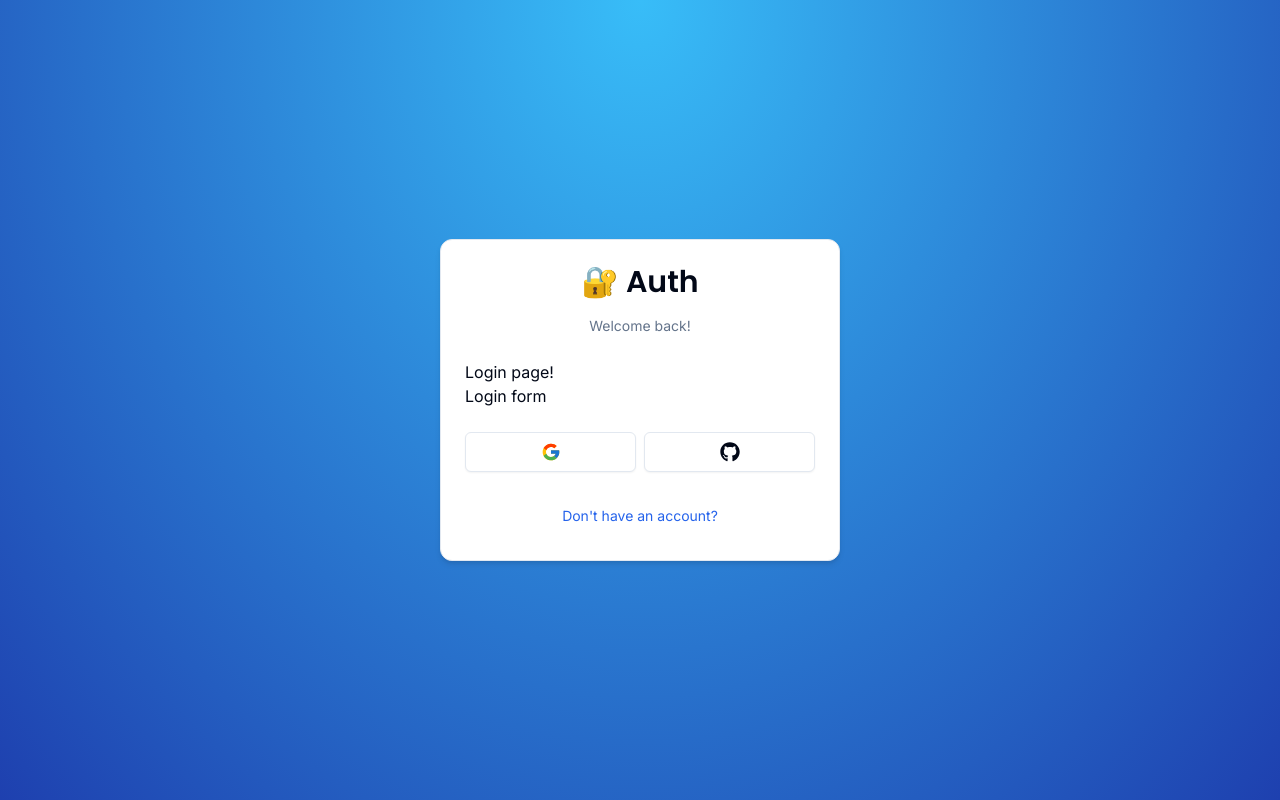
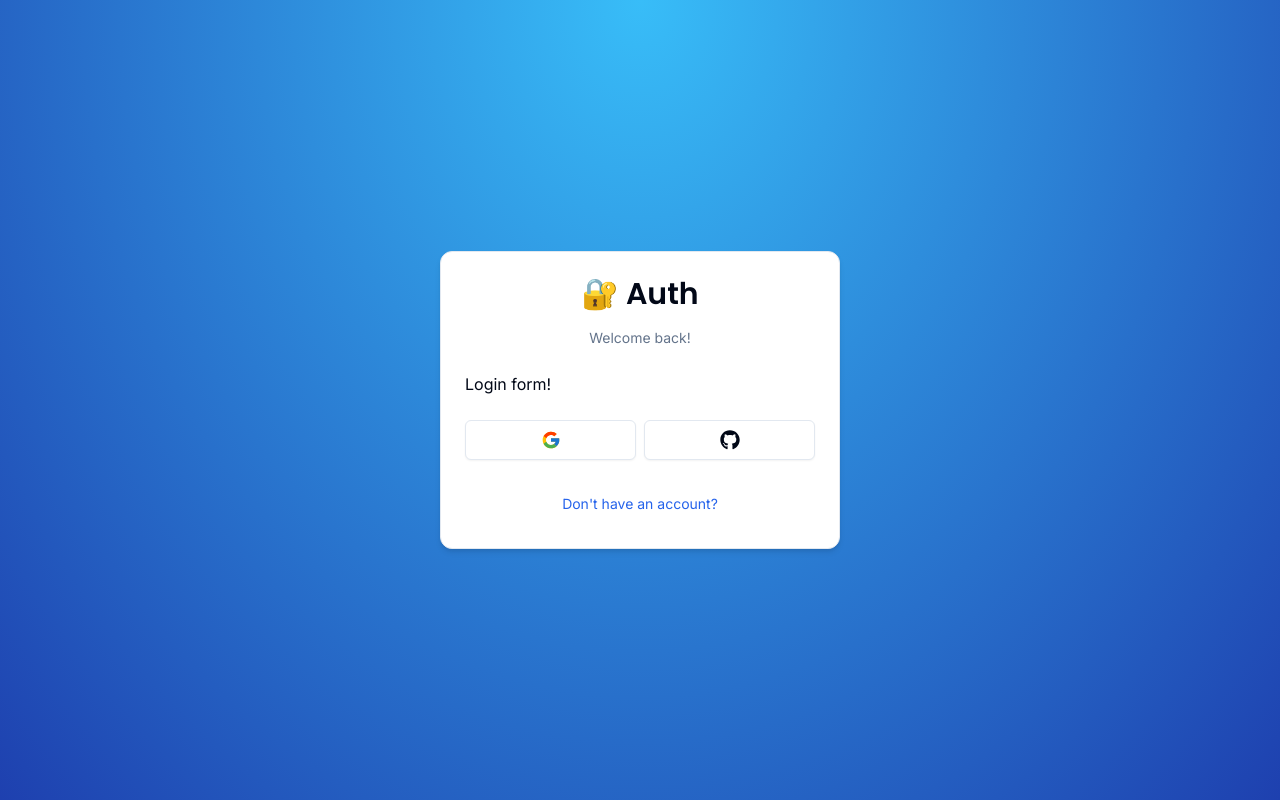
Before and after one commit to assilbekov/next-auth-course, a Next.js app: page /auth/login in a window 1280 px wide. Built offline with nearby package versions, Linux system fonts and the light colour scheme.

Commit message:
login page moved to login form

```diff
--- a/app/auth/login/page.tsx
+++ b/app/auth/login/page.tsx
@@ -3,16 +3,6 @@ import { LoginForm } from "@/components/auth/login-form";
 
 export default function LoginPage() {
   return (
-    <CardWrapper
-      headerLabel="Welcome back!"
-      backButtonLabel="Don't have an account?"
-      backButtonHref="/auth/register"
-      showSocial
-    >
-      <div>
-        Login page!
-        <LoginForm />
-      </div>
-    </CardWrapper>
+    <LoginForm />
   )
 }
--- a/components/auth/login-form.tsx
+++ b/components/auth/login-form.tsx
@@ -1,7 +1,14 @@
+import { CardWrapper } from "./card-wrapper"
+
 export const LoginForm = () => {
   return (
-    <div>
-      Login form
-    </div>
+    <CardWrapper
+      headerLabel="Welcome back!"
+      backButtonLabel="Don't have an account?"
+      backButtonHref="/auth/register"
+      showSocial
+    >
+      Login form!
+    </CardWrapper>
   )
 }
```
